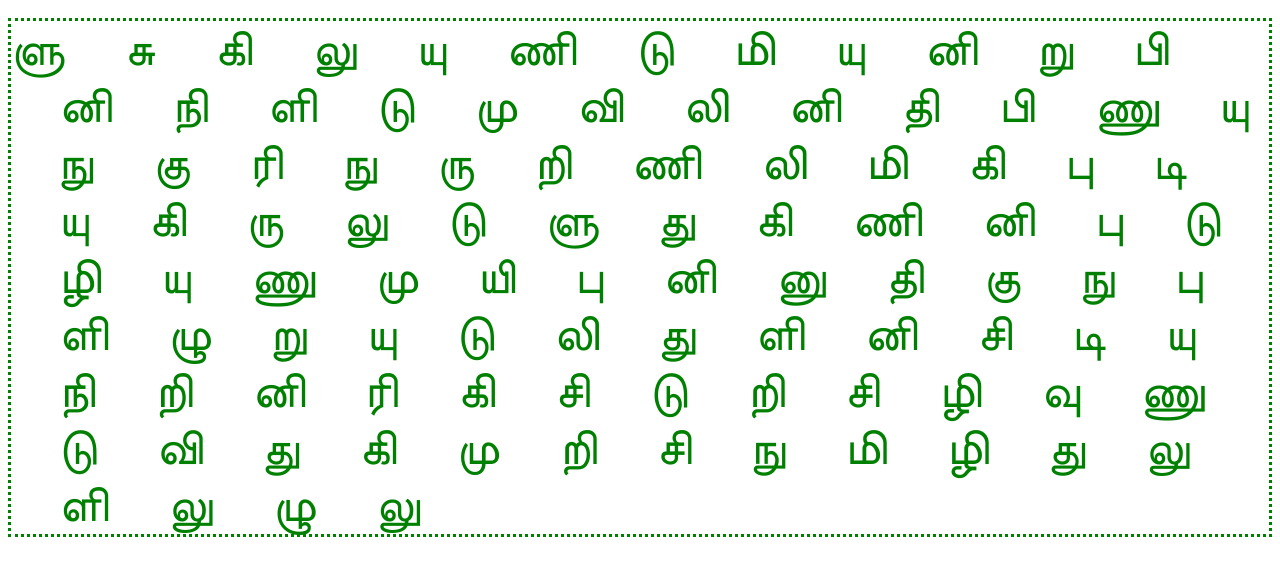
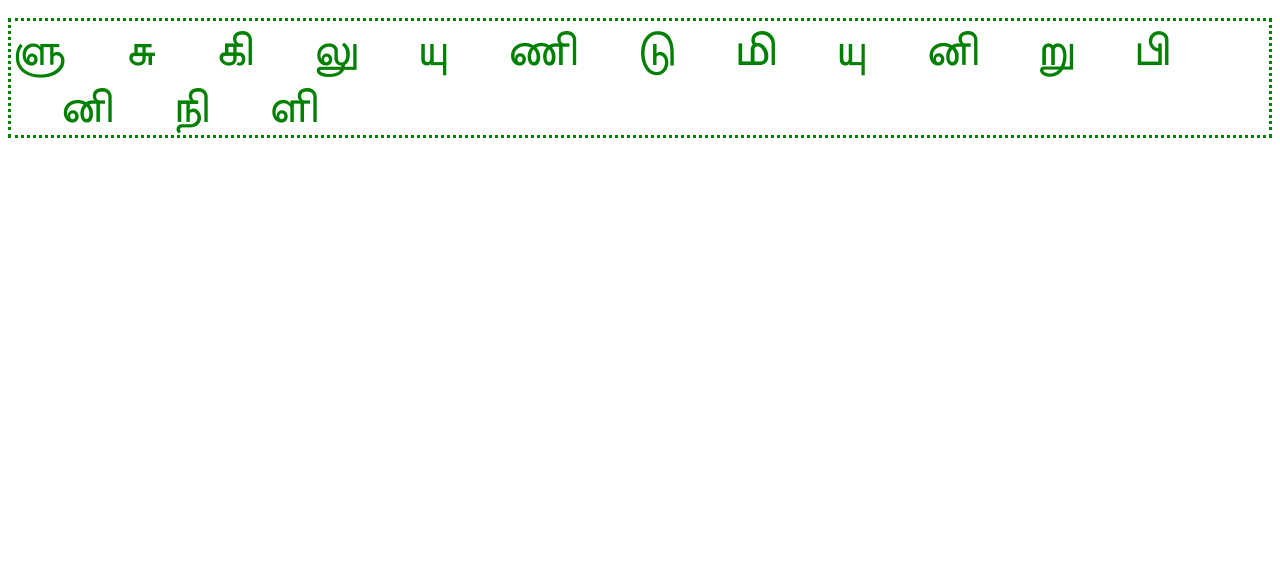
Before and after one commit to ansarahamed/random_tamil, a plain HTML site: page random_letters_aa_a_i_e.html in a window 1280 px wide. Shown: the part 48-624 px from the top of the page. Drawn offline with Linux system fonts and the light colour scheme.

Commit message:
Update random_letters_aa_a_i_e.html
Reduced the length to 15 from 100

```diff
--- a/random_letters_aa_a_i_e.html
+++ b/random_letters_aa_a_i_e.html
@@ -104,7 +104,7 @@ let randomnumber;
 let randomletters;
 let prevrandomletters;
 let printarray = []
-for(let i = 1; i <= 100;){
+for(let i = 1; i <= 15;){
     randomnumber_1 = Math.floor(Math.random() * firstposletters.length);
     //randomnumber_2 = Math.floor(Math.random() * secondposletters.length);
     //randomletters = firstposletters[randomnumber_1] +secondposletters[randomnumber_2]
```
